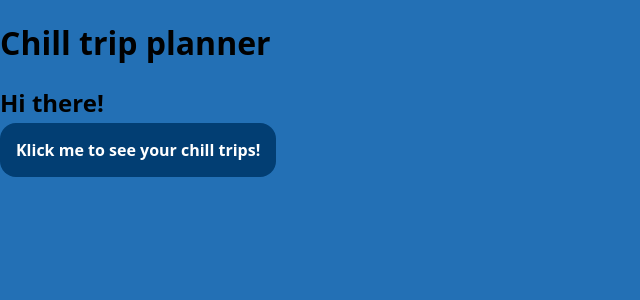
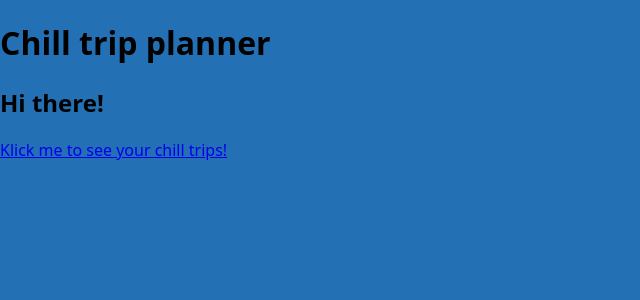
Before and after one commit to malgosiam/capstone_chill-trip-planner, a Next.js app: page / in a window 1280 px wide. Shown: the top 300 px of the page, without its empty margins (0-640 px from the left). Built offline with nearby package versions, Linux system fonts and the light colour scheme.

Commit message:
Update pages/index.js
Co-authored-by: Jessica Lörs <54777853+JessicaLoers@users.noreply.github.com>

```diff
--- a/pages/index.js
+++ b/pages/index.js
@@ -7,7 +7,7 @@ export default function HomePage() {
       <h1>Chill trip planner</h1>
       <h2>Hi there!</h2>
       <Link href="/trips" passHref legacyBehavior>
-        <StyledLink>Klick me to see your chill trips!</StyledLink>
+        Klick me to see your chill trips!
       </Link>
     </>
   );
```
